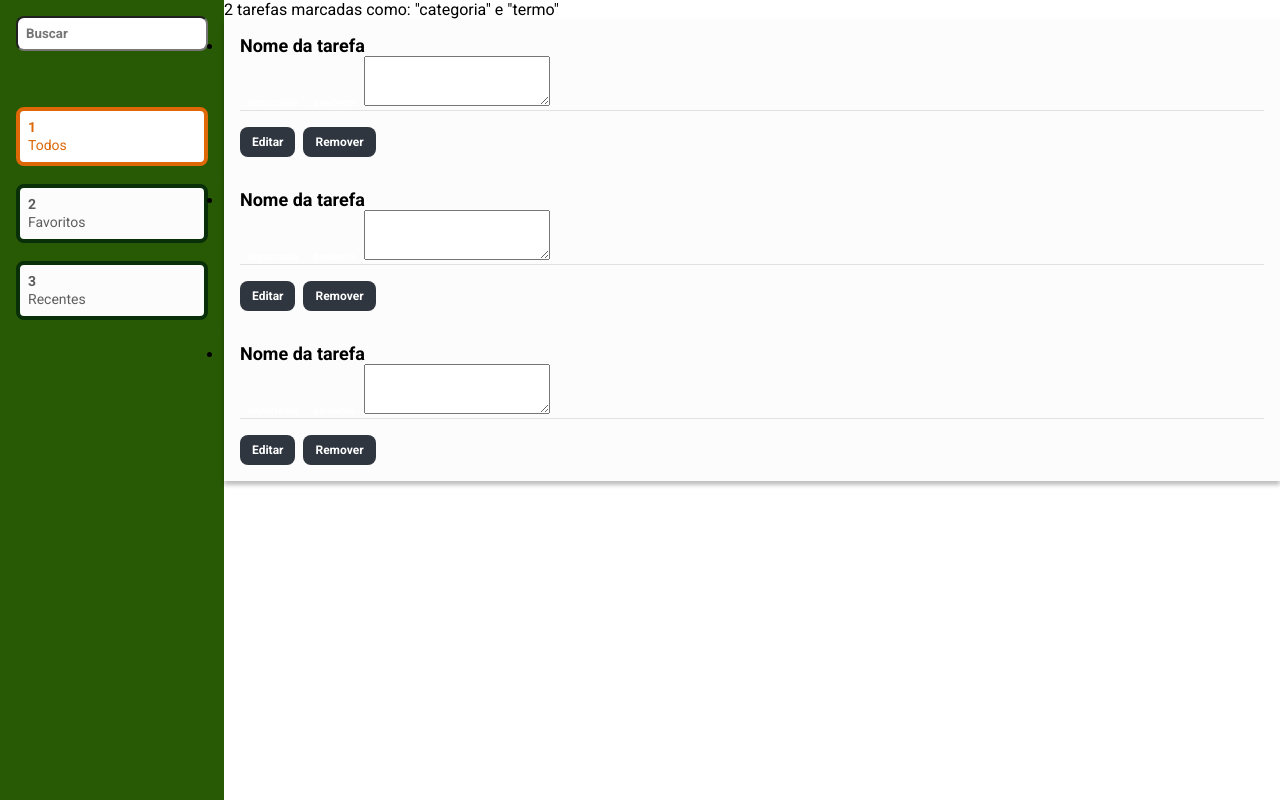
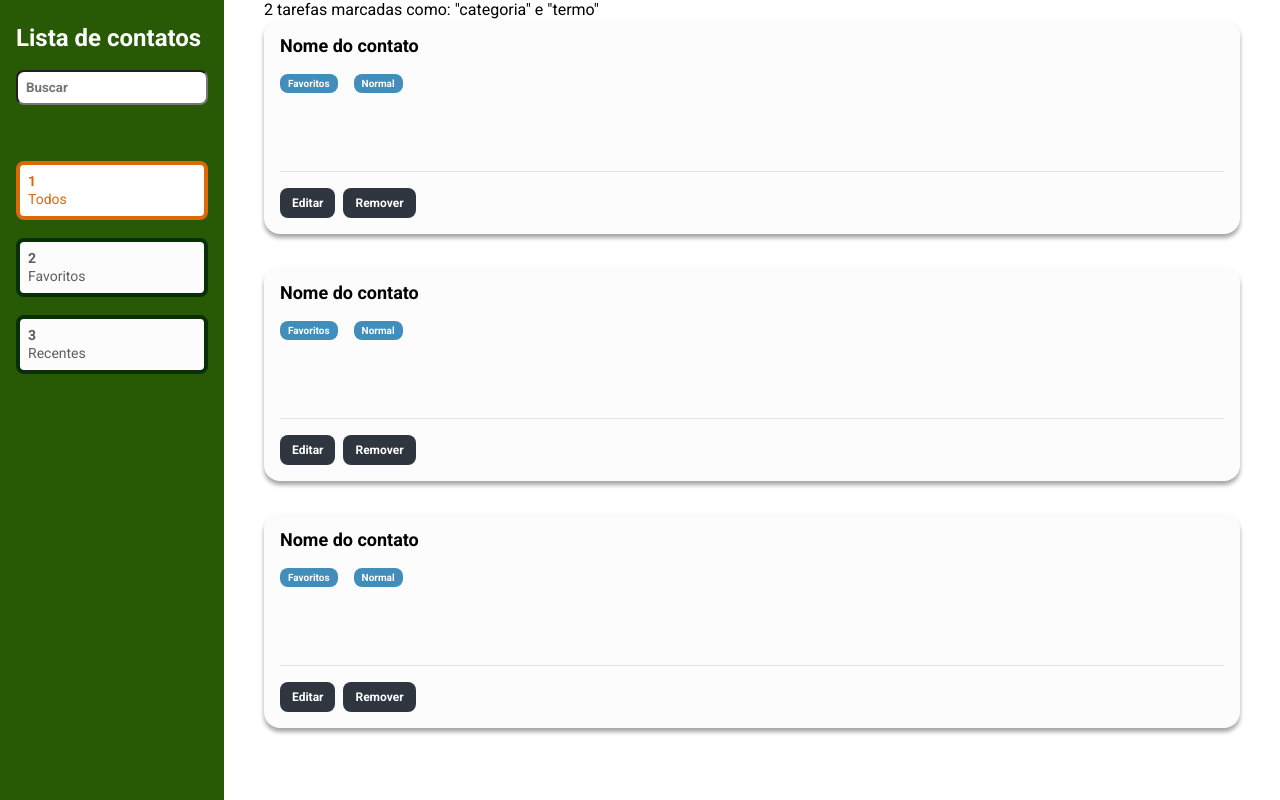
Before and after one commit to DouglassenG/lista_de_contatos, a React (Create React App) app: page / in a window 1280 px wide. Built offline with nearby package versions, Linux system fonts and the light colour scheme.

Commit message:
Criando o estado de troca de botões

```diff
--- a/src/components/Contato/index.tsx
+++ b/src/components/Contato/index.tsx
@@ -1,16 +1,28 @@
+import { useState } from 'react'
 import * as S from './styles'
 
-const Contato = () => (
+const Contato = () => {
+  const [estaEditando, setEstaEditando] = useState(false)
+  return (
     <S.Card>
-    <S.Titulo>Nome da tarefa</S.Titulo>
-    <S.Tag>importante</S.Tag>
-    <S.Tag>pendente</S.Tag>
+      <S.Titulo>Nome do contato</S.Titulo>
+      <S.Tag>Favoritos</S.Tag>
+      <S.Tag>Normal</S.Tag>
       <S.Descricao />
       <S.BarraAcoes>
-      <S.Botao>Editar</S.Botao>
+        {estaEditando ? (
+          <>
+            <S.Botao>Salvar</S.Botao>
+            <S.Botao onClick={() => setEstaEditando(false)}>Cancelar</S.Botao>
+          </>
+        ) : (
+          <>
+            <S.Botao onClick={() => setEstaEditando(true)}>Editar</S.Botao>
             <S.Botao>Remover</S.Botao>
+          </>
+        )}
       </S.BarraAcoes>
     </S.Card>
   )
-
+}
 export default Contato
--- a/src/components/Contato/styles.ts
+++ b/src/components/Contato/styles.ts
@@ -2,13 +2,16 @@ import styled from 'styled-components'
 
 export const Card = styled.div`
   background-color: #fcfcfc;
-  box-shadow: 0px 4px 4px rgba(0, 0, 0, 0.25);
+  box-shadow: 0px 4px 4px rgba(0, 0, 0, 0.35);
   padding: 16px;
+  margin-bottom: 32px;
+  border-radius: 16px;
 `
 
 export const Titulo = styled.h3`
   font-size: 18px;
   font-weight: bold;
+  margin-bottom: 16px;
 `
 
 export const Tag = styled.span`
@@ -16,6 +19,10 @@ export const Tag = styled.span`
   color: #fff;
   font-weight: bold;
   font-size: 10px;
+  background-color: rgba(66, 142, 186, 1);
+  border-radius: 8px;
+  margin-right: 16px;
+  display-inline: block;
 `
 
 export const Descricao = styled.textarea`
@@ -23,6 +30,13 @@ export const Descricao = styled.textarea`
   font-size: 14px;
   line-height: 24px;
   font-family: 'Roboto Mono', monospace;
+  display: block;
+  width: 100%;
+  margin-bottom: 16px;
+  margin-top: 16px;
+  resize: none;
+  border: none;
+  background-color: transparent;
 `
 
 export const BarraAcoes = styled.div`
--- a/src/containers/BarraLateral/index.tsx
+++ b/src/containers/BarraLateral/index.tsx
@@ -5,6 +5,7 @@ import * as S from './styles'
 const BarraLateral = () => (
   <S.Aside>
     <div>
+      <S.TituloBarraLateral>Lista de contatos</S.TituloBarraLateral>
       <S.Campo type="text" placeholder="Buscar" />
       <div>
         <S.Filtros>
--- a/src/containers/BarraLateral/styles.ts
+++ b/src/containers/BarraLateral/styles.ts
@@ -12,6 +12,13 @@ export const Filtros = styled.div`
   grid-gap: 18px;
   margin-top: 56px;
 `
+
+export const TituloBarraLateral = styled.h2`
+  color: #fff;
+  margin-bottom: 18px;
+  margin-top: 8px;
+`
+
 export const Campo = styled.input`
   padding: 8px;
   background-color: #fff;
--- a/src/containers/ListaDeContatos/index.tsx
+++ b/src/containers/ListaDeContatos/index.tsx
@@ -1,7 +1,8 @@
 import Contato from '../../components/Contato'
+import { Container } from './styles'
 
 const ListaDeContatos = () => (
-  <main>
+  <Container>
     <p>2 tarefas marcadas como: &quot;categoria&quot; e &quot;termo&quot;</p>
     <ul>
       <li>
@@ -14,7 +15,7 @@ const ListaDeContatos = () => (
         <Contato />
       </li>
     </ul>
-  </main>
+  </Container>
 )
 
 export default ListaDeContatos
--- /dev/null
+++ b/src/containers/ListaDeContatos/styles.ts
@@ -0,0 +1,7 @@
+import styled from 'styled-components'
+
+export const Container = styled.main`
+  padding: 0 40px;
+  height: 100vh;
+  overflow-y: scroll;
+`
--- a/src/styles/index.ts
+++ b/src/styles/index.ts
@@ -6,6 +6,7 @@ const EstiloGlobal = createGlobalStyle`
   padding: 0;
   box-sizing: border-box;
   font-family: Roboto, sans-serif;
+  list-style: none;
 }
 `
 
```
Lines whose indentation alone changed are shown as unchanged.
